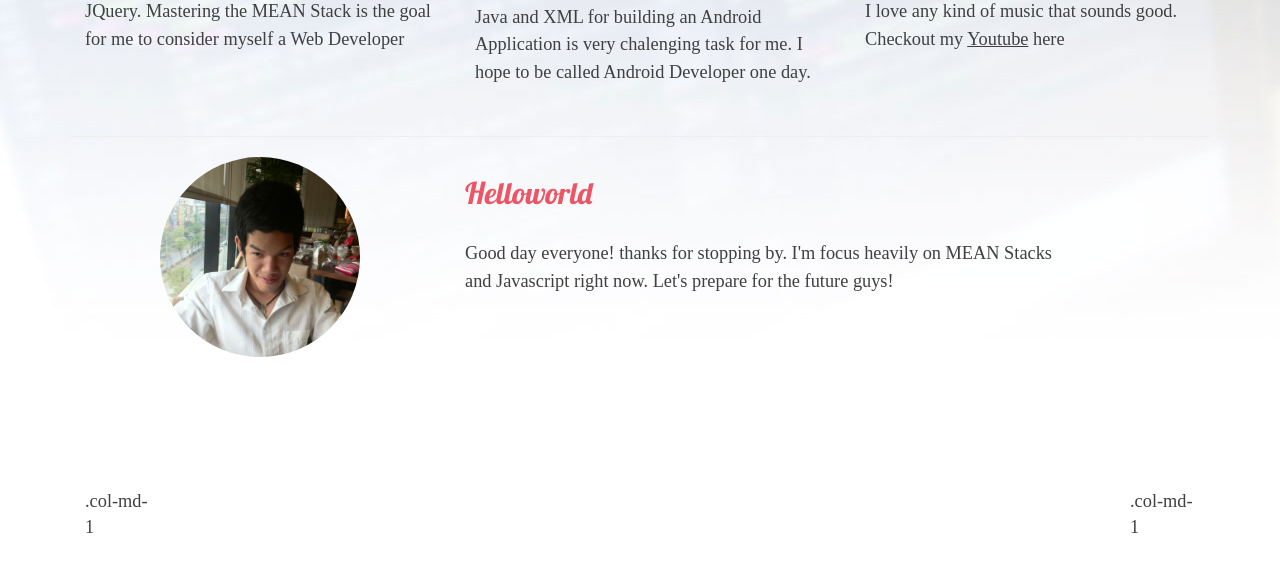
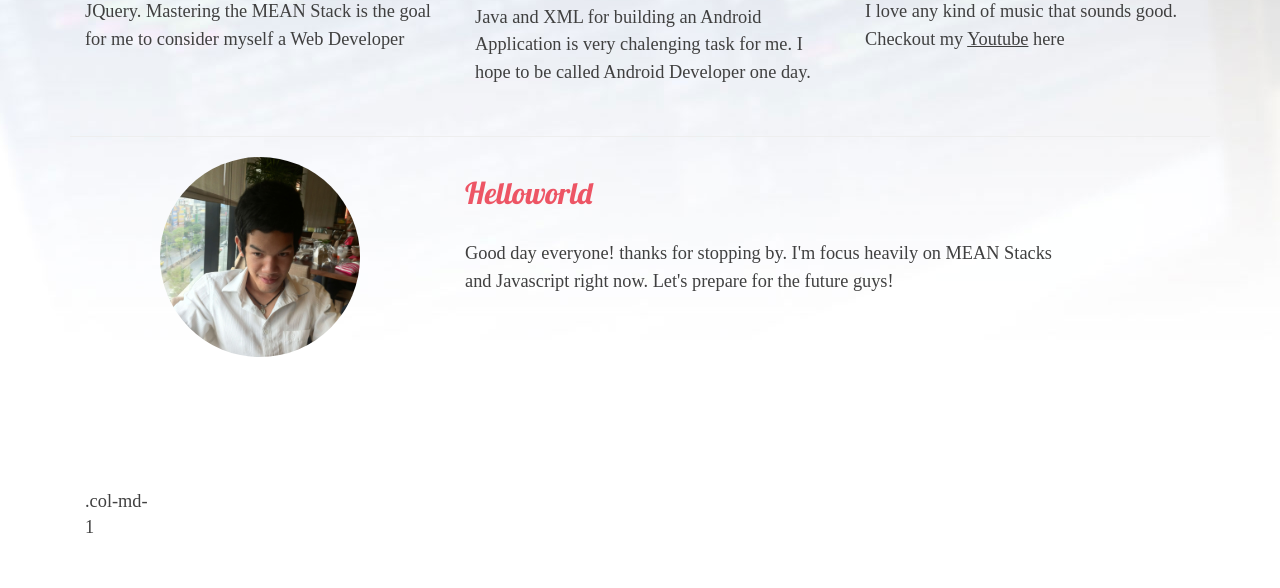
Before and after one commit to topetxboo/topetxboo.github.io, a plain HTML site: page index.html in a window 1280 px wide. Shown: the part 711-1299 px from the top of the page. Drawn offline with Linux system fonts and the light colour scheme; a script that the page names is missing.

Commit message:
Update index.html

```diff
--- a/index.html
+++ b/index.html
@@ -135,7 +135,6 @@
         </script>
         <noscript>Please enable JavaScript to view the <a href="https://disqus.com/?ref_noscript" rel="nofollow">comments powered by Disqus.</a></noscript>
       </div>
-      <div class="col-md-1">.col-md-1</div>
     </div>
     <!-- /DISQUS-->
     <!-- Footer-->
```
